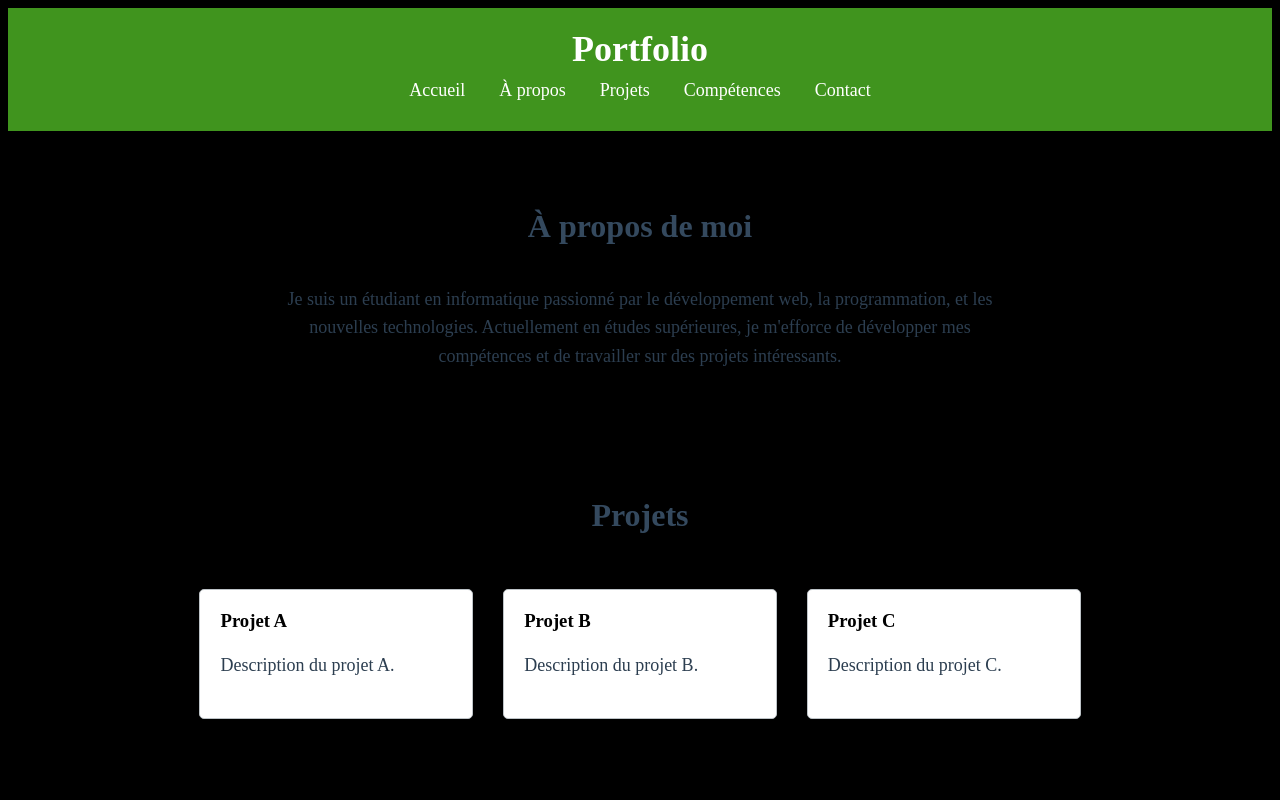
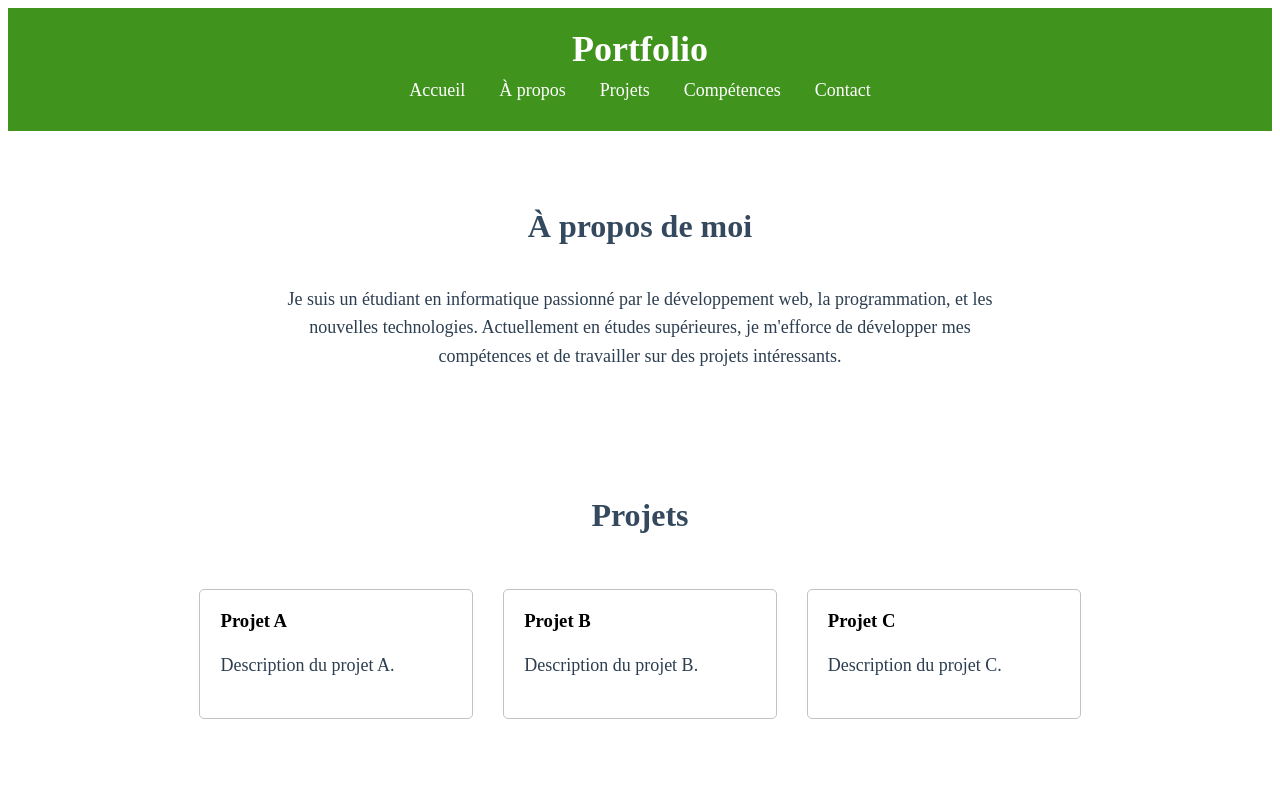
Before and after one commit to bala712115/bala712115.github.io, a plain HTML site: page index.html in a window 1280 px wide. Shown: the top 800 px of the page. Drawn offline with Linux system fonts and the light colour scheme.

Commit message:
Update style.css

```diff
--- a/style.css
+++ b/style.css
@@ -129,16 +129,6 @@ footer p {
     }
 }
 
-/* Styles pour le canvas Matrix */
-#matrix {
-    position: fixed;
-    top: 0;
-    left: 0;
-    width: 100%;
-    height: 100%;
-    z-index: -1; /* Assure que le canvas est derrière le contenu */
-    background-color: black;
-}
 
 
 header, section, footer {
```
